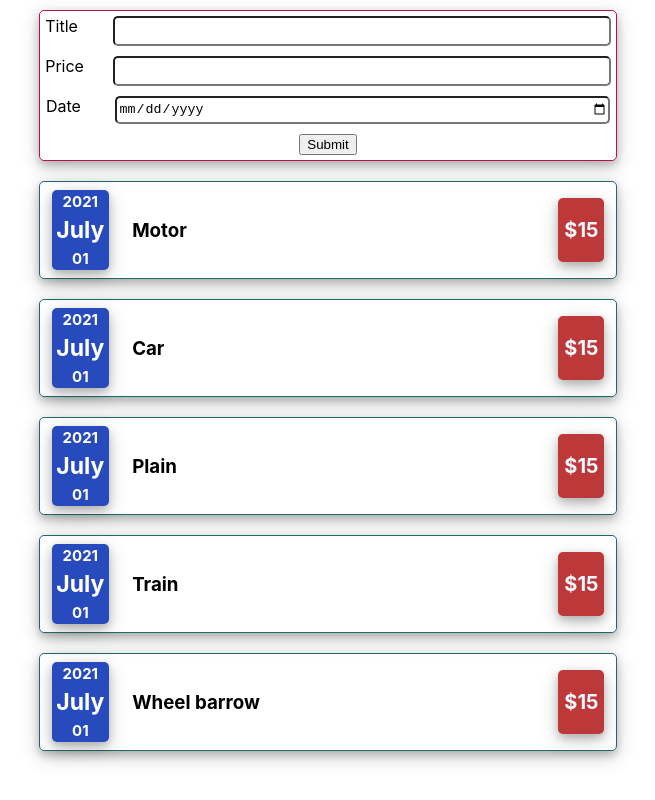
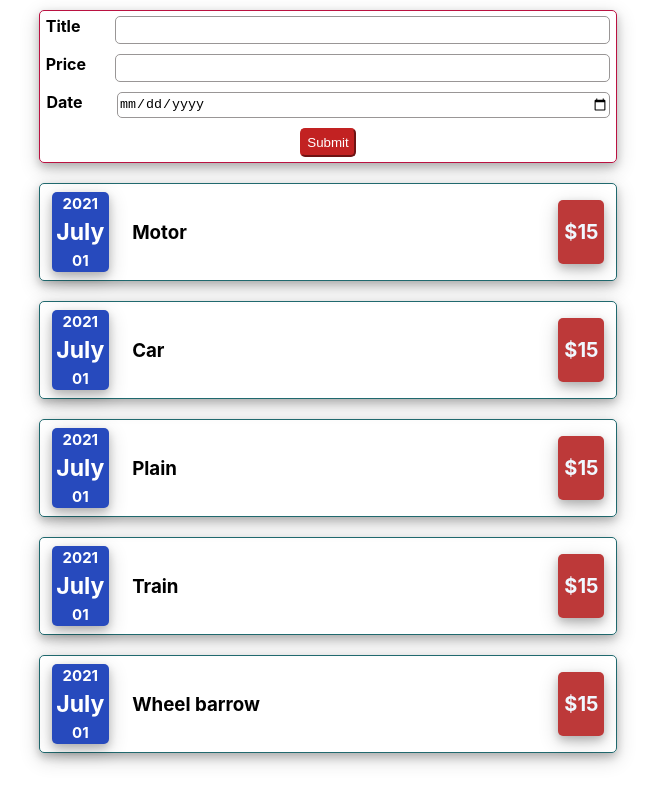
Before and after one commit to duynguyen19051997/React2021, a React (Create React App) app in the folder 00-starting-project/: page / in a window 1280 px wide. Shown: the whole page, without its empty margins (312-967 px from the left). Built offline with nearby package versions, Linux system fonts and the light colour scheme.

Commit message:
oo project

```diff
--- a/00-starting-project/src/App.js
+++ b/00-starting-project/src/App.js
@@ -22,10 +22,17 @@ function App() {
     setExpenses([newExpense, ...expenses]);
   };
 
+  const deleteExpense = (id) => {
+    console.log(id);
+    setExpenses((prevExpense) => {
+      return prevExpense.filter((x) => x.id !== id);
+    });
+  };
+
   return (
     <Card>
       <ExpenseForm onData={addExpense} />
-      <ExpensesList expenses={expenses} />
+      <ExpensesList onDelete={deleteExpense} expenses={expenses} />
     </Card>
   );
 }
--- a/00-starting-project/src/Components/ExpenseComponent/ExpenseForm.css
+++ b/00-starting-project/src/Components/ExpenseComponent/ExpenseForm.css
@@ -21,6 +21,7 @@
 
 .input-label-area label {
   width: 10%;
+  font-weight: bold;
 }
 
 .input-label-area input {
--- a/00-starting-project/src/Components/ExpenseComponent/ExpenseItem.css
+++ b/00-starting-project/src/Components/ExpenseComponent/ExpenseItem.css
@@ -12,12 +12,7 @@
   transition: 0s all ease-in-out;
 }
 
-.expense-item:link,
-.expense-item:visited {
-}
-
-.expense-item:hover,
-.expense-item:active {
+.expense-item:hover {
   border: 1px solid rgb(16, 46, 48);
   box-shadow: 0 4px 8px 0 rgba(0, 0, 0, 0.3), 0 6px 20px 0 rgba(0, 0, 0, 0.25);
 }
--- a/00-starting-project/src/Components/ExpenseComponent/ExpenseItem.js
+++ b/00-starting-project/src/Components/ExpenseComponent/ExpenseItem.js
@@ -7,7 +7,7 @@ import "./ExpenseItem.css";
 
 export const ExpenseItem = (props) => {
   return (
-    <Card className="expense-item">
+    <Card onDelete={props.onDelete} id={props.data.id} className="expense-item">
       <ExpenseDate className="expense-date" date={props.data.date} />
       <Card className="expense-title">
         <h3>{props.data.title}</h3>
--- a/00-starting-project/src/Components/ExpenseComponent/ExpensesList.js
+++ b/00-starting-project/src/Components/ExpenseComponent/ExpensesList.js
@@ -6,9 +6,11 @@ import "./ExpensesList.css";
 export const ExpensesList = (props) => {
   let expensesContent =
     props.expenses.length > 0 ? (
-      props.expenses.map((x) => <ExpenseItem key={x.id} data={x} />)
+      props.expenses.map((x) => (
+        <ExpenseItem onDelete={props.onDelete} key={x.id} data={x} />
+      ))
     ) : (
-      <P></P>
+      <P>No expense</P>
     );
 
   return <Card>{expensesContent}</Card>;
--- a/00-starting-project/src/Components/UIComponent/UI.css
+++ b/00-starting-project/src/Components/UIComponent/UI.css
@@ -2,4 +2,28 @@
   border-radius: 5px;
   width: 100%;
   height: 3vh;
+  border: 1px solid rgb(153, 150, 150);
+  /* transition: 0s all ease-in-out; */
 }
+
+.input-style:hover,
+.input-style:active {
+  border: 1px solid rgb(138, 109, 109);
+}
+
+.input-style:focus {
+  border: 1px solid rgb(138, 109, 109) !important;
+}
+
+button {
+  background-color: rgb(194, 34, 34);
+  border-radius: 5px;
+  border-color: rgb(194, 34, 34);
+  padding: 5px;
+  color: white;
+}
+
+button:hover {
+  background-color: rgb(230, 221, 220);
+  color: rgb(241, 52, 52);
+}
--- a/00-starting-project/src/Components/UIComponent/UI.js
+++ b/00-starting-project/src/Components/UIComponent/UI.js
@@ -3,7 +3,15 @@ import { React } from "react";
 import "./UI.css";
 
 export const Card = (props) => {
-  return <div className={props.className}>{props.children}</div>;
+  const deleteHandler = () => {
+    props.onDelete(props.id);
+  };
+
+  return (
+    <div onClick={deleteHandler} className={props.className}>
+      {props.children}
+    </div>
+  );
 };
 
 export const P = (props) => {
```
